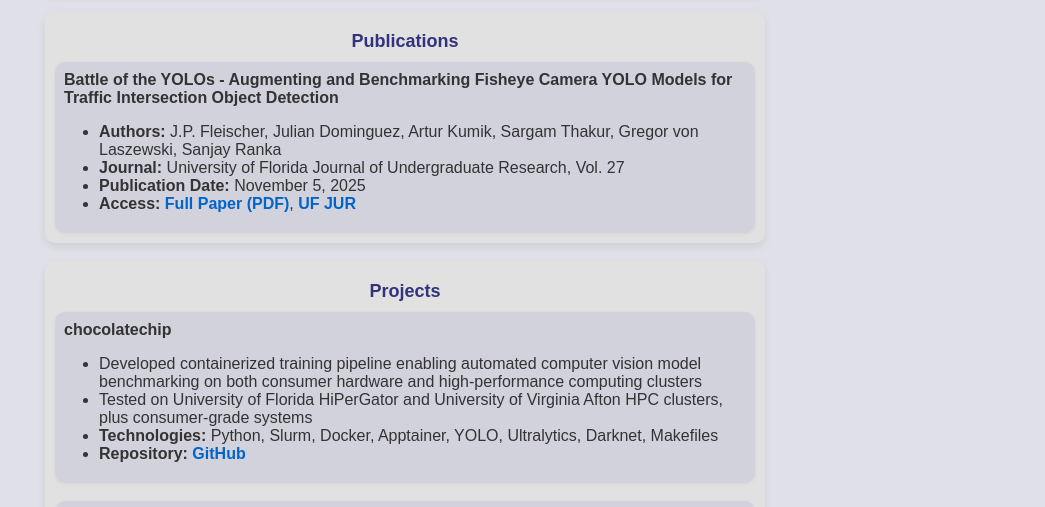
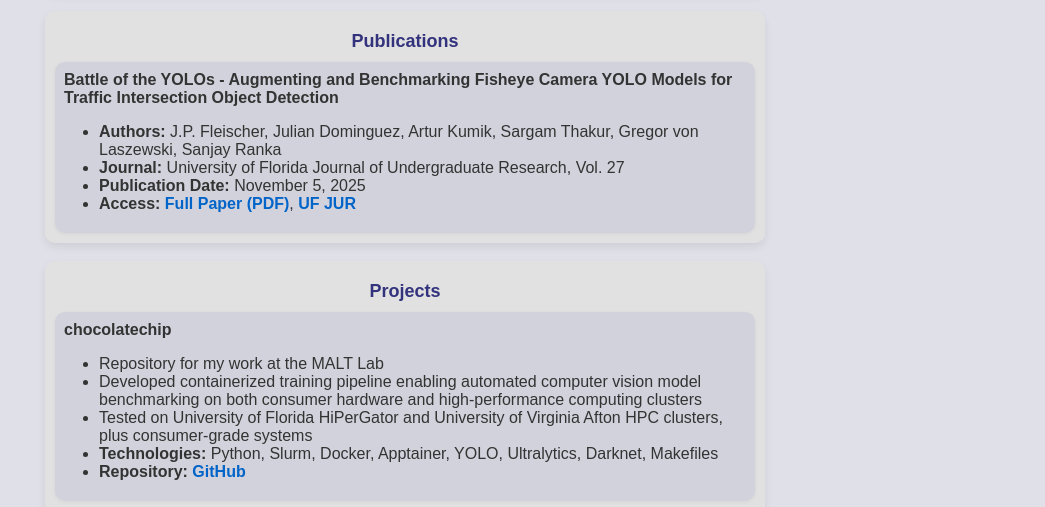
Before and after one commit to artkumik/about-me, a plain HTML site: page docs/index.html in a window 1280 px wide. Shown: the part 273-780 px from the top of the page, without its empty margins (235-1280 px from the left). Drawn offline with Linux system fonts and the light colour scheme.

Commit message:
chocolatechip info update

```diff
--- a/docs/index.html
+++ b/docs/index.html
@@ -85,6 +85,7 @@
                 <div class="project">
                     <h4> chocolatechip </h4>
                     <ul>
+                        <li>Repository for my work at the MALT Lab</li>
                         <li>Developed containerized training pipeline enabling automated computer vision model benchmarking on both consumer hardware and high-performance computing clusters</li>
                         <li>Tested on University of Florida HiPerGator and University of Virginia Afton HPC clusters, plus consumer-grade systems</li>
                         <li><strong>Technologies:</strong> Python, Slurm, Docker, Apptainer, YOLO, Ultralytics, Darknet, Makefiles</li>
```
